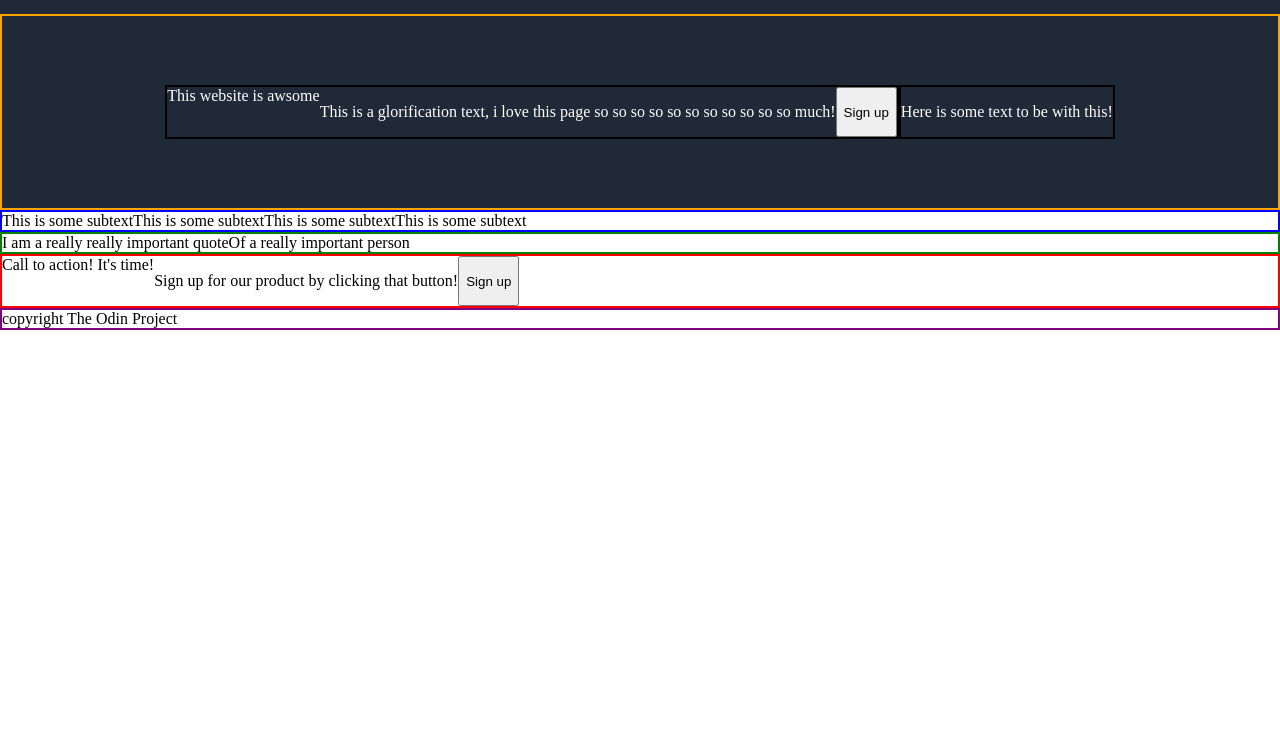
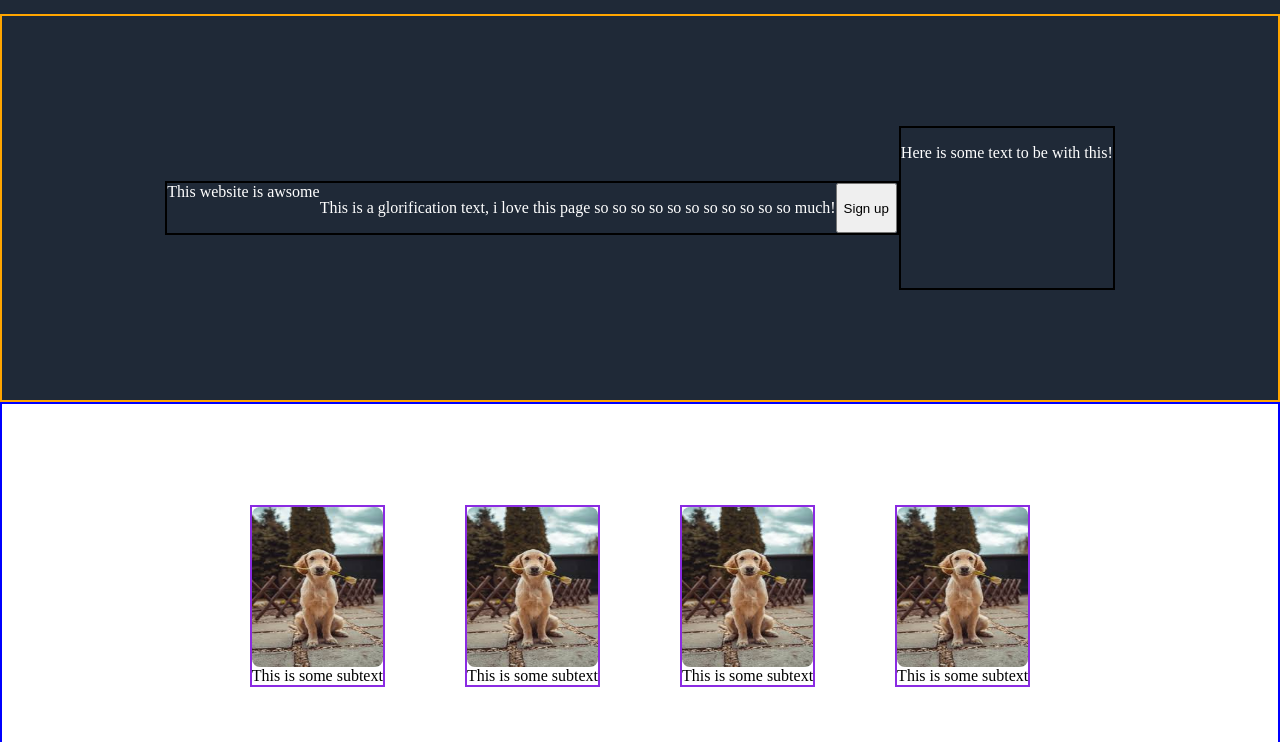
Before and after one commit to NaHrsco/landing_page, a plain HTML site: page index.html in a window 1280 px wide. Shown: the part 58-800 px from the top of the page. Drawn offline with Linux system fonts and the light colour scheme.

Commit message:
Finish Footer + image + quote
Added flex element for the missing elements, having a complete design of the page, missing the finishing touch for the ajustment of the text

```diff
--- a/index.html
+++ b/index.html
@@ -24,23 +24,36 @@
                 <button>Sign up</button>
             </div>
             <div class="image">
-                <img>
+                <img class="place_holder">
                 <p>Here is some text to be with this!</p>
             </div>
         </div>
         <div class="information">
-            <img>
-            <div>This is some subtext</div>
-            <img>
-            <div>This is some subtext</div>
-            <img>
-            <div>This is some subtext</div>
-            <img>
-            <div>This is some subtext</div>
+
+            <div class="info one">
+                <img src="images/flower_dog.jpeg" alt="Beautiful flower dog!">
+                <div>This is some subtext</div>
+            </div>
+
+            <div class="info two">
+                <img  src="images/flower_dog.jpeg" alt="Beautiful flower dog!">
+                <div>This is some subtext</div>
+            </div>
+
+            <div class="info three">
+                <img  src="images/flower_dog.jpeg" alt="Beautiful flower dog!">
+                <div>This is some subtext</div>
+            </div>
+
+            <div class="info four">
+                <img  src="images/flower_dog.jpeg" alt="Beautiful flower dog!">
+                <div>This is some subtext</div>
+            </div>
+
         </div>
-        <div class="quote">
-            <div>I am a really really important quote</div>
-            <div>Of a really important person</div>
+        <div class="quote_place">
+            <div class="quote"><em>"Know thy self, know thy enemy. A thousand battles, a thousand victories."</em></div>
+            <div class="person"><b> -Sun Tzu </b></div>
         </div>
         <div class="action">
             <div>Call to action! It's time!</div>
@@ -48,7 +61,7 @@
             <button>Sign up</button>
         </div>
         <div class="footer">
-            copyright The Odin Project
+            Copyright © The Odin Project 2021
         </div>
 
 	</body>
--- a/styles.css
+++ b/styles.css
@@ -8,6 +8,12 @@ body{
     min-height: 200vh;
     margin: 0;
     border: 0;
+}
+
+img{
+    height: 20vh;
+    width: auto;
+    border-radius: 8px;
 }
 
 /* Header elements */
@@ -39,47 +45,88 @@ a{
 }
 
 /* Introduction elements */
-.introduction{
+.introduction {
     border: 2px solid orange;
     display: flex;
     background-color: #1F2937;
     color: white;
-    height: 24vh;
+    height: 48vh;
     justify-content: center;
     align-items: center;
 }
 
-.content{
+.content {
     border: 2px solid black;
     display: flex;
 }
 
-.image{
+.image {
     display: flex;
     border: 2px solid black;
 }
 
 
 /* Information elements */
-.information{
+.information {
     border: 2px solid blue;
+    height: 48vh;
     display: flex;
+    justify-content: center;
+    align-items: center;
+    gap: 10vh;
+}
+
+.info {
+    display: flex;
+    flex-direction: column;
+    border: 2px solid blueviolet;
 }
 
 /* Quotes elements */
-.quote{
+.quote_place {
     border: 2px solid green;
+    height: 48vh;
     display: flex;
+    justify-content: center;
+    align-items: center;
+    flex-direction: column;
+    background-color: #E5E7EB;
+}
+
+.quote {
+    display: flex;
+    border: 2px solid green;
+    width: 80vh;
+    font-size: 32px;
+    font-family: fantasy;
+}
+
+.person {
+    display: flex;
+    border: 2px solid green;
+    width: 80vh;
+}
+
+b {
+    text-align: center;
 }
 
 /* Action message elements */
-.action{
+.action {
     border: 2px solid red;
     display: flex;
+    height: 32vh;
+    justify-content: center;
+    align-items: center;
 }
 
 /* Footer elements */
-.footer{
+.footer {
     border: 2px solid purple;
     display: flex;
+    flex: auto;
+    justify-content: center;
+    align-items: center;
+    background-color: #1F2937;
+    color: white;
 }
```
Also changed, not shown: images/flower_dog.jpeg (added).
